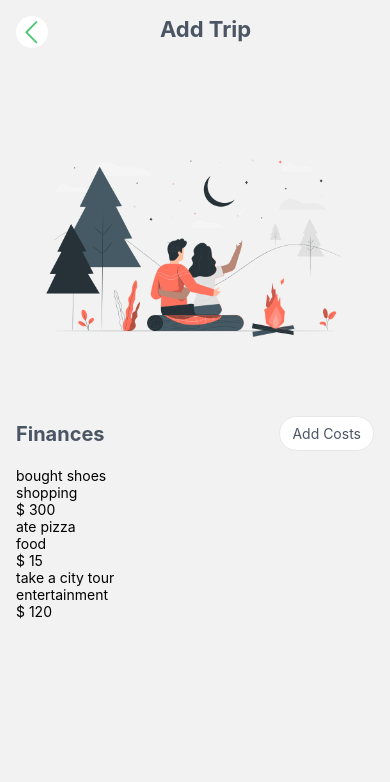
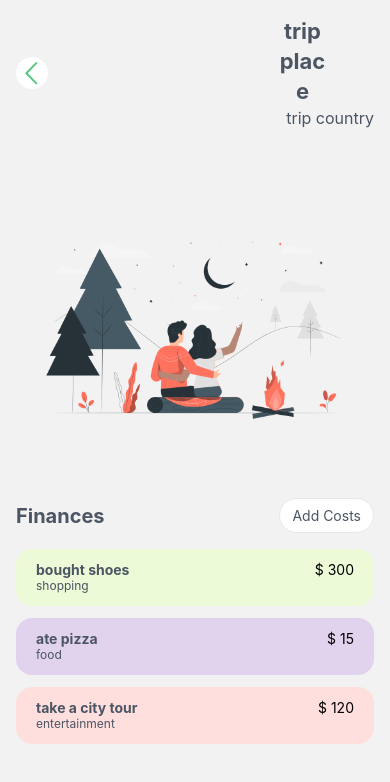
Before and after one commit to Saoa35/MyJornyFinances, a React Native app: screen /TripFinances in a window 390 px wide. Shown: the top 782 px of the page. Built offline with nearby package versions, Linux system fonts and the light colour scheme.

Commit message:
+ added categoryBG

```diff
--- a/src/components/CardItems.jsx
+++ b/src/components/CardItems.jsx
@@ -31,7 +31,8 @@ export const CardItems = () => {
       }}
       renderItem={({item}) => {
         return (
-          <CardsContainer onPress={() => navigation.navigate('TripFinances')}>
+          <CardsContainer
+            onPress={() => navigation.navigate('TripFinances', {...item})}>
             <View>
               <Image source={randomImage()} style={{width: 144, height: 144}} />
               <Text style={{color: colors.heading, fontWeight: 'bold'}}>
--- a/src/components/CostsCart.jsx
+++ b/src/components/CostsCart.jsx
@@ -2,6 +2,28 @@ import React from 'react';
 import {Text, View, FlatList} from 'react-native';
 import {EmptyList} from './EmptyList';
 import {costs} from '../data/costs';
+import styled from 'styled-components/native';
+import {categoryBG, colors} from '../theme';
+
+const CostsCartWrapper = styled.View`
+  flex-direction: row;
+  justify-content: space-between;
+  aling-items: center;
+  padding: 12px 20px;
+  margin-bottom: 12px;
+  border-radius: 16px;
+`;
+
+const TitleText = styled.Text`
+  color: ${colors.heading};
+  font-weight: bold;
+`;
+
+const CategoryText = styled.Text`
+  color: ${colors.heading};
+  font-size: 12px;
+  line-height: 16px;
+`;
 
 export const CostsCart = () => {
   return (
@@ -12,15 +34,16 @@ export const CostsCart = () => {
       showsVerticalScrollIndicator={false}
       renderItem={({item}) => {
         return (
-          <View>
+          <CostsCartWrapper
+            style={{backgroundColor: categoryBG[item.category]}}>
             <View>
-              <Text>{item.title}</Text>
-              <Text>{item.category}</Text>
+              <TitleText>{item.title}</TitleText>
+              <CategoryText>{item.category}</CategoryText>
             </View>
             <View>
               <Text>$ {item.amount}</Text>
             </View>
-          </View>
+          </CostsCartWrapper>
         );
       }}
     />
--- a/src/screens/TripFinancesScreen.jsx
+++ b/src/screens/TripFinancesScreen.jsx
@@ -1,7 +1,8 @@
 import React from 'react';
-import {Text, View, TouchableOpacity, Image, ScrollView} from 'react-native';
+import {Text, View, Image, ScrollView} from 'react-native';
+import {colors} from '../theme';
 import styled from 'styled-components/native';
-import {colors} from '../theme';
+
 import {useNavigation} from '@react-navigation/native';
 import {
   CardsContainer,
@@ -13,19 +14,36 @@ import {
   TripsInfo,
 } from './HomeScreen';
 import {BackButton} from '../components/buttons/BackButton';
-import {AddTripTitle} from './AddTripScreen';
 import {CostsCart} from '../components/CostsCart';
 
-function TripFinancesScreen() {
+const TripPlaceTitle = styled.Text`
+  color: ${colors.heading};
+  font-size: 22px;
+  line-height: 30px;
+  font-weight: bold;
+  text-align: center;
+  margin-right: 42%;
+`;
+
+const TripCountryTitle = styled.Text`
+  color: ${colors.heading};
+  font-size: 16px;
+  line-height: 24px;
+  margin-left: 13%;
+`;
+
+function TripFinancesScreen(props) {
   const navigation = useNavigation();
+  console.log('props : ', props);
 
   return (
     <ScreenWrapper>
       <MainContainer>
         <BackButton />
-        <AddTripTitle style={{marginTop: 15, marginLeft: '3%'}}>
-          Add Trip
-        </AddTripTitle>
+        <View>
+          <TripPlaceTitle>trip place</TripPlaceTitle>
+          <TripCountryTitle>trip country</TripCountryTitle>
+        </View>
       </MainContainer>
       <LogoView style={{backgroundColor: 'none'}}>
         <Image
--- a/src/theme/index.js
+++ b/src/theme/index.js
@@ -2,3 +2,11 @@ export const colors = {
   heading: 'rgb(75 85 99)',
   button: '#50C878',
 };
+
+export const categoryBG = {
+  food: '#E1D3EE',
+  commute: '#B0E3D3',
+  shopping: '#EcFAD7',
+  entertainment: '#ffdfdd',
+  other: '#CAD309',
+};
```
